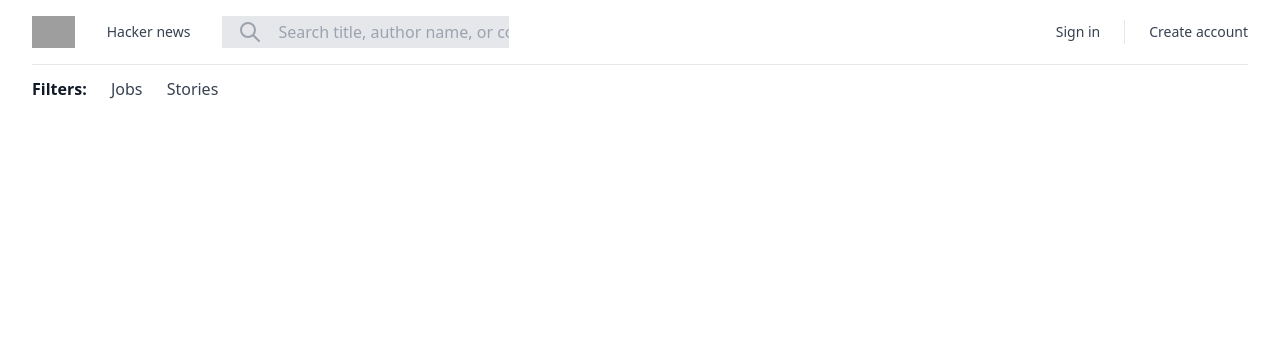
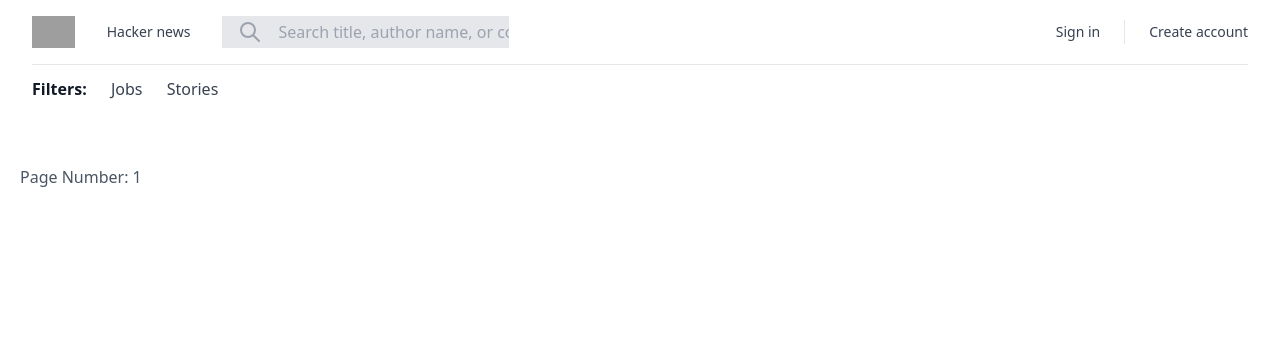
Before and after one commit to Alisjj/HackerNews, a Django app: page / in a window 1280 px wide. Shown: the top 361 px of the page. Run offline with Django 4.2, Linux system fonts and the light colour scheme; data that the repository does not hold is empty; parts of the project's set-up code (start-up, migrations or seed data) failed here and were passed over; some libraries are stand-ins or nearby versions; grey boxes are pictures that could not be loaded.

Commit message:
final fix

```diff
--- a/newsList/templates/newsList/home.html
+++ b/newsList/templates/newsList/home.html
@@ -3,12 +3,12 @@
 {% block title %}{% endblock %}
 {% block content %}
 
-<section class="text-gray-600 body-font overflow-hidden">
+<section class="text-gray-600 body-font overflow-hidden infinte-container">
     <div class="container px-5 py-24 mx-auto">
       <div class="-my-8 divide-y-2 divide-gray-100">
         {% for item in item_list %}
           {% if item.type != 'comment' %}
-            <div class="py-8 flex flex-wrap md:flex-nowrap">
+            <div class="py-8 flex flex-wrap md:flex-nowrap infinte-item">
               <div class="md:w-64 md:mb-0 mb-6 flex-shrink-0 flex flex-col">
                 <span class="font-semibold title-font text-gray-700">{{item.by}}</span>
                 <span class="mt-1 text-gray-500 text-sm">{{item.time|naturaltime}}</span>
@@ -32,6 +32,14 @@
             </div>
           {% endif %}
         {% endfor %}
+
+        {% if page_obj.has_next %}
+          <a class="infinite-more-link" href="?page={{ page_obj.next_page_number }}">next</a>
+        {% endif %}
+        <p>Page Number: {{page_obj.number}}</p>
+        {% if page_obj.has_previous %}
+          <a class="infinite-more-link" href="?page={{ page_obj.previous_page_number }}">previous</a>
+        {% endif %}
       </div>
     </div>
   </section>
--- a/newsList/urls.py
+++ b/newsList/urls.py
@@ -3,7 +3,7 @@ from . import views
 
 app_name = 'newsList'
 urlpatterns = [
+    path('search/', views.search, name="search"),
     path('<str:pk>/', views.NewsDetail.as_view(), name="news_details"),
-     path('search/', views.search, name="search"),
-     path('filter/<str:type>', views.filter, name="filter"),
+    path('filter/<str:type>', views.filter, name="filter"),
 ]
```
Also changed, not shown: news/settings.py (+2 -6 lines), db.sqlite3, seed.py (deleted).
